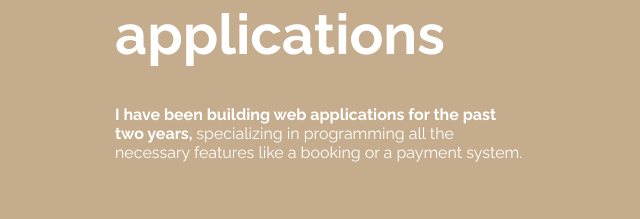
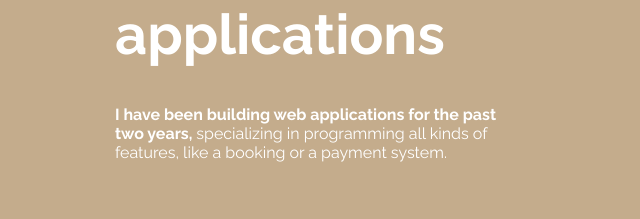
Before and after one commit to Odisseuss/Personal-Website-V1, a plain HTML site: page index.html in a window 1280 px wide. Shown: the part 1313-1532 px from the top of the page, 13-653 px from the left. Drawn offline with Linux system fonts and the light colour scheme.

Commit message:
edit work showcase 1 text

```diff
--- a/index.html
+++ b/index.html
@@ -191,8 +191,8 @@
             <strong
               >I have been building web applications for the past two years,
             </strong>
-            specializing in programming all the necessary features like a
-            booking or a payment system.
+            specializing in programming all kinds of features, like a booking or
+            a payment system.
           </p>
         </div>
         <div class="_6-col">
```
